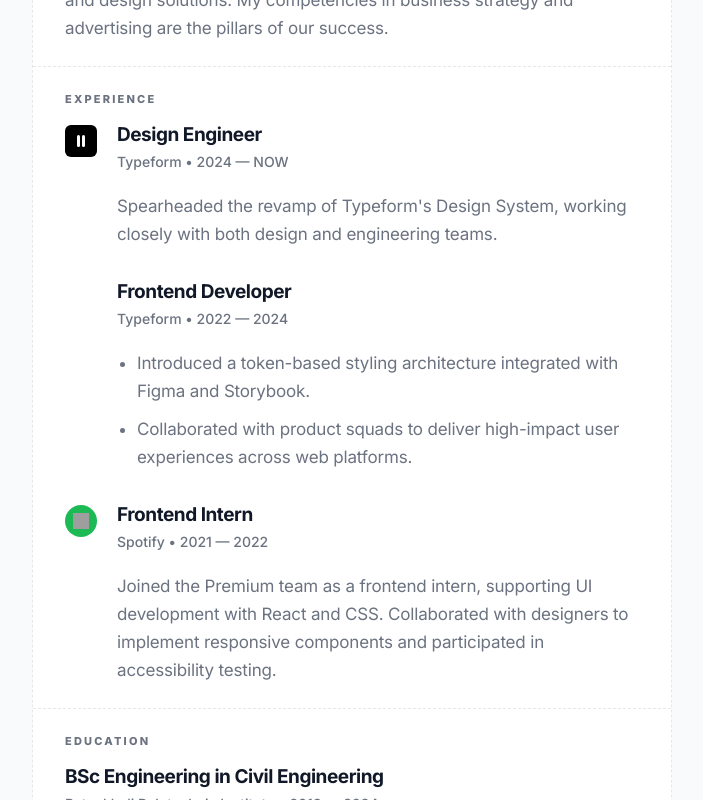
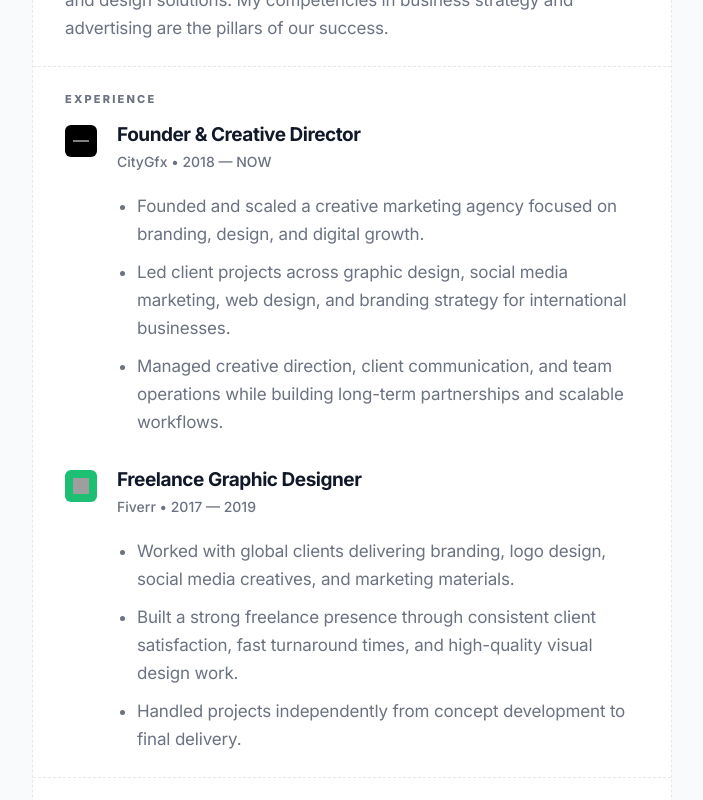
Before and after one commit to ontugoshal/op-goshal-portfolio, a React (Vite) app: page / in a window 1280 px wide. Shown: the part 480-1280 px from the top of the page, without its empty margins (288-991 px from the left). Built offline with nearby package versions, Linux system fonts and the light colour scheme; grey boxes are pictures that could not be loaded.

Commit message:
Update Experience with personal professional history旋

```diff
--- a/src/components/Experience.jsx
+++ b/src/components/Experience.jsx
@@ -1,9 +1,13 @@
 const ExperienceEntry = ({ title, company, period, description, icon, iconBg, iconRounded }) => (
   <div className="flex gap-5 relative pb-8 last:pb-0">
     <div className="w-8 h-8 shrink-0 mt-0.5">
-      {iconBg && (
+      {iconBg ? (
         <div className={`w-8 h-8 flex items-center justify-center ${iconBg} ${iconRounded || 'rounded-[6px]'}`}>
           {icon ? icon : <div className="w-4 h-[2px] bg-white opacity-50" />}
+        </div>
+      ) : (
+        <div className="w-8 h-8 flex items-center justify-center bg-gray-100 rounded-[6px]">
+          {icon ? icon : <div className="w-4 h-[2px] bg-gray-400 opacity-50" />}
         </div>
       )}
     </div>
@@ -41,30 +45,27 @@ const Experience = () => {
       </h2>
       <div className="flex flex-col">
         <ExperienceEntry
-          title="Design Engineer"
-          company="Typeform"
-          period="2024 — NOW"
+          title="Founder & Creative Director"
+          company="CityGfx"
+          period="2018 — NOW"
           iconBg="bg-black"
-          icon={<div className="flex gap-[2px]"><div className="w-[3px] h-3 bg-white rounded-full"></div><div className="w-[3px] h-3 bg-white rounded-full"></div></div>}
-          description="Spearheaded the revamp of Typeform's Design System, working closely with both design and engineering teams."
-        />
-        <ExperienceEntry
-          title="Frontend Developer"
-          company="Typeform"
-          period="2022 — 2024"
           description={[
-            "Introduced a token-based styling architecture integrated with Figma and Storybook.",
-            "Collaborated with product squads to deliver high-impact user experiences across web platforms."
+            "Founded and scaled a creative marketing agency focused on branding, design, and digital growth.",
+            "Led client projects across graphic design, social media marketing, web design, and branding strategy for international businesses.",
+            "Managed creative direction, client communication, and team operations while building long-term partnerships and scalable workflows."
           ]}
         />
         <ExperienceEntry
-          title="Frontend Intern"
-          company="Spotify"
-          period="2021 — 2022"
-          iconBg="bg-[#1DB954]"
-          iconRounded="rounded-full"
-          icon={<img src="https://cdn.simpleicons.org/spotify/ffffff" className="w-4 h-4" />}
-          description="Joined the Premium team as a frontend intern, supporting UI development with React and CSS. Collaborated with designers to implement responsive components and participated in accessibility testing."
+          title="Freelance Graphic Designer"
+          company="Fiverr"
+          period="2017 — 2019"
+          iconBg="bg-[#1dbf73]"
+          icon={<img src="https://cdn.simpleicons.org/fiverr/ffffff" className="w-4 h-4" />}
+          description={[
+            "Worked with global clients delivering branding, logo design, social media creatives, and marketing materials.",
+            "Built a strong freelance presence through consistent client satisfaction, fast turnaround times, and high-quality visual design work.",
+            "Handled projects independently from concept development to final delivery."
+          ]}
         />
       </div>
     </section>
```
